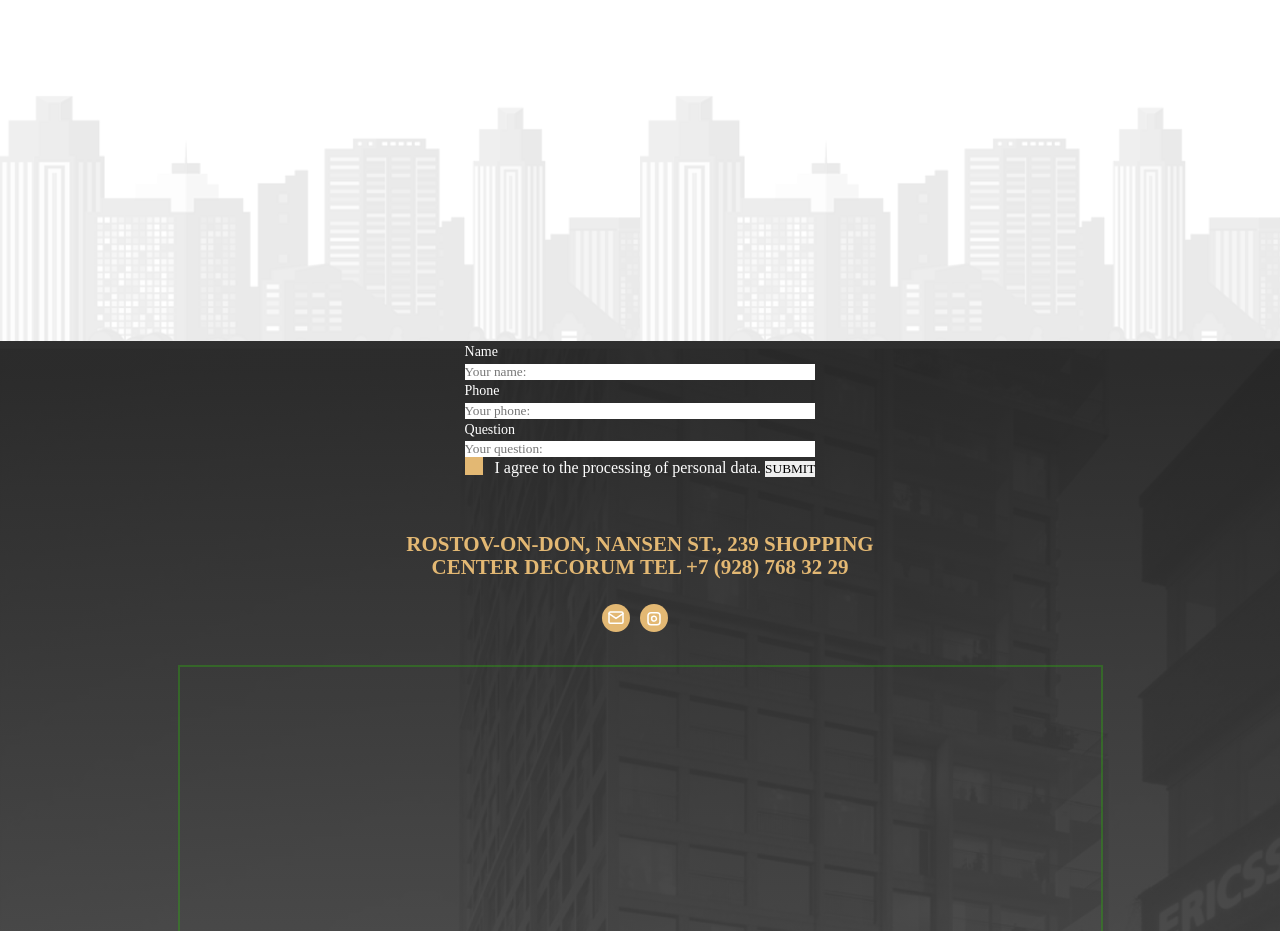
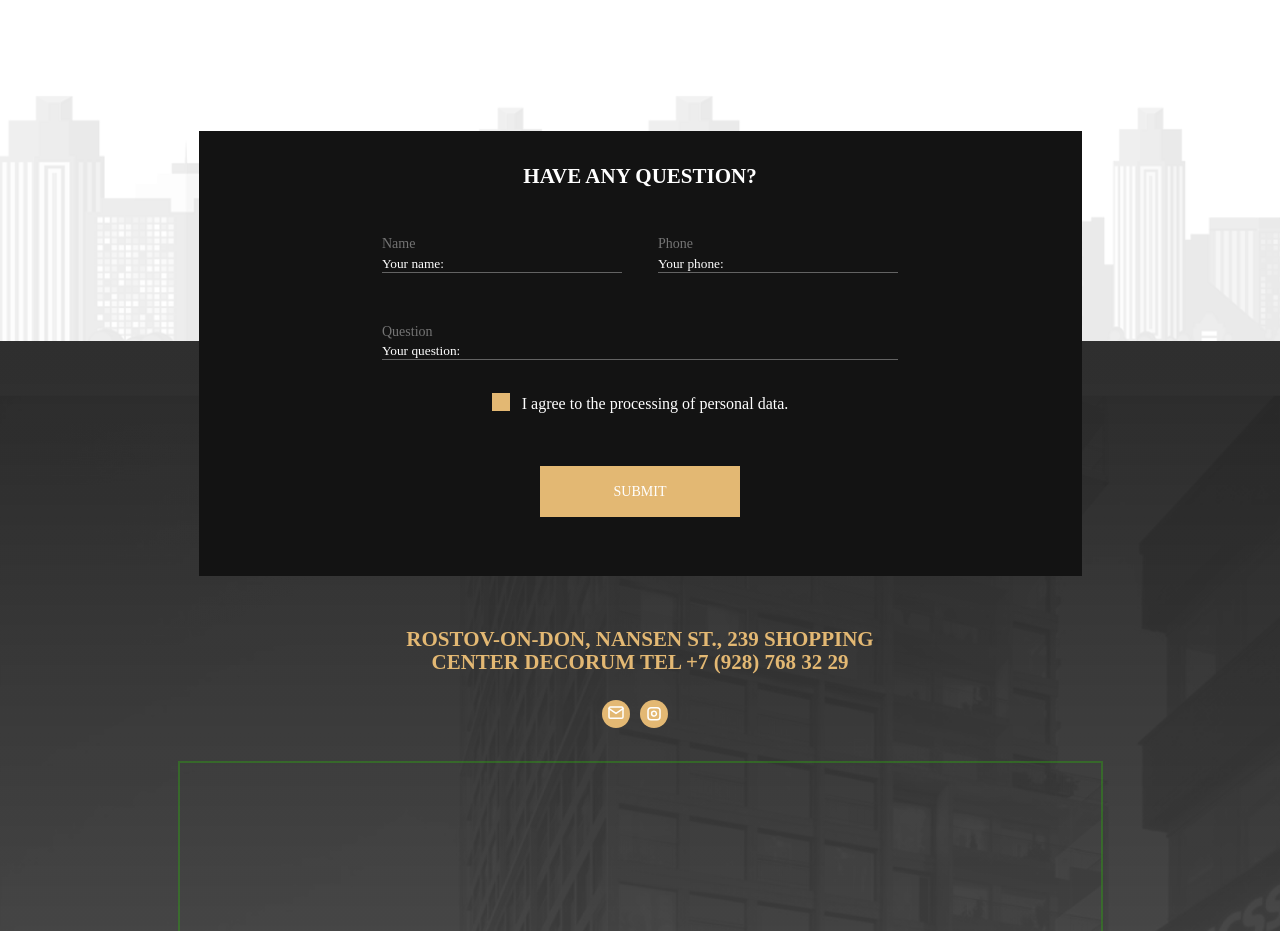
Before and after one commit to K3irill/IC-Repair-Design-Project-, a plain HTML site: page index.html in a window 1280 px wide. Shown: the part 5880-6811 px from the top of the page. Drawn offline with Linux system fonts and the light colour scheme; files whose address does not match are found by name.

Commit message:
made form in locate-block

```diff
--- a/css/style.scss
+++ b/css/style.scss
@@ -1099,26 +1099,81 @@ $main-color:#E3B873;
 .locate-block {
 
     &_forma {
+        display: flex;
+        justify-content: space-between;
+        padding-bottom: 48px;
+
     }
 
+    &__form-wrap input{
+        background-color: #131313;
+        border-bottom: 1px solid #636363;
+        color: #fff;
+        &::placeholder{
+            color: #fff;
+        }
+
+    }
+
+
     &__form-wrap {
+        width: 883px;
+        height: 445px;
+        background-color: $background-color;
+        display: flex;
+        flex-direction: column;
+        align-items: center;
+        margin-top: -210px;
+        position: relative;
+        z-index: 10;
+        &__cont{
+            display: flex;
+            flex-direction: column;
+            width: 516px;
 
+        }
         &_title {
+            text-align: center;
+            padding-top: 34px;
+            padding-bottom: 45px;
         }
 
         &_span {
+            color: #747474;
         }
 
         &_input-name {
+            width: 240px;
         }
 
         &_input-phone {
+            width: 240px;
+
         }
 
         &_input-question {
+
+
         }
 
         &_btn {
+            @extend %button-set;
+            width: 200px;
+            height: 51px;
+            border-radius: 0;
+            justify-self: center;
+            align-self: center;
+            margin-top: 50px;
+            transition: 0.1s;
+            &:active{
+                transform: scale(0.99);
+                box-shadow: inset 1px 1px 10px #131313;
+                transition: 0.1s;
+            }
         }
     }
 }
+
+@media (max-width:1023px) {
+
+}
--- a/index.html
+++ b/index.html
@@ -725,7 +725,8 @@
         <div class="page__locate-block locate-block">
           <div class="locate-block__container __container">
             <div class="locate-block__form-wrap">
-              <h2 class="locate-block__form-wrap_title"></h2>
+              <h2 class="locate-block__form-wrap_title">HAVE ANY QUESTION?</h2>
+              <div class="locate-block__form-wrap__cont">
                 <form class="locate-block_forma" action="">
                   <label class="label">
                     <span class="locate-block__form-wrap_span">Name</span>
@@ -765,6 +766,7 @@
                   >
                 </label>
                 <button class="locate-block__form-wrap_btn">SUBMIT</button>
+              </div>
             </div>
 
             <h2 class="locate-block_title">
```
Also changed, not shown: css/style.css, 1 other file. Lines whose indentation alone changed are shown as unchanged.
